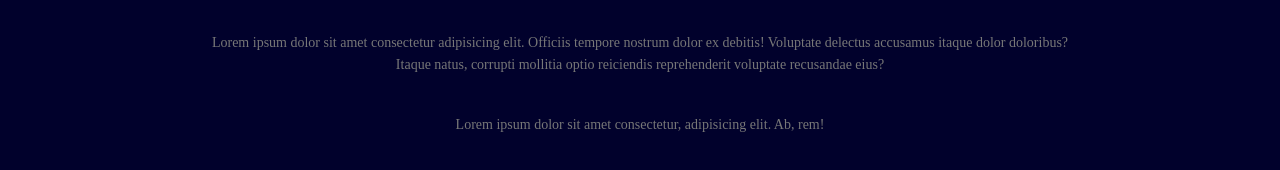
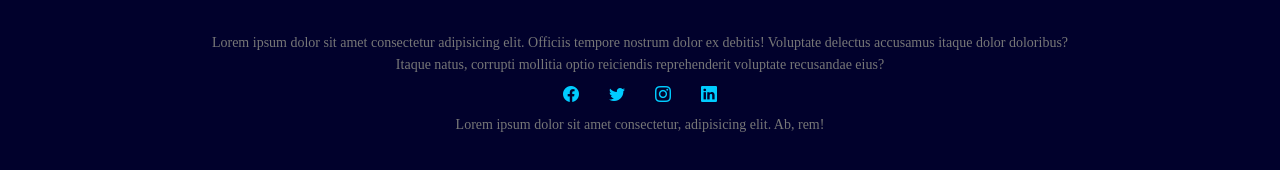
Before and after one commit to woffddev/west-lake-school, a plain HTML site: page index.html in a window 1280 px wide. Shown: the part 3114-3284 px from the top of the page. Drawn offline with Linux system fonts and the light colour scheme.

Commit message:
Update index.html

```diff
--- a/index.html
+++ b/index.html
@@ -4,7 +4,7 @@
     <meta charset="UTF-8">
     <meta name="viewport" content="width=device-width, initial-scale=1.0">
     <link rel="stylesheet" href="style.css">
-    <link rel=git@github.com:woffddev/demo-repo2.git"stylesheet" href="images/font/bootstrap-icons.min.css">
+    <link rel="stylesheet" href="images/font/bootstrap-icons.min.css">
     <title>Document</title>
 </head>
 <body>
```
